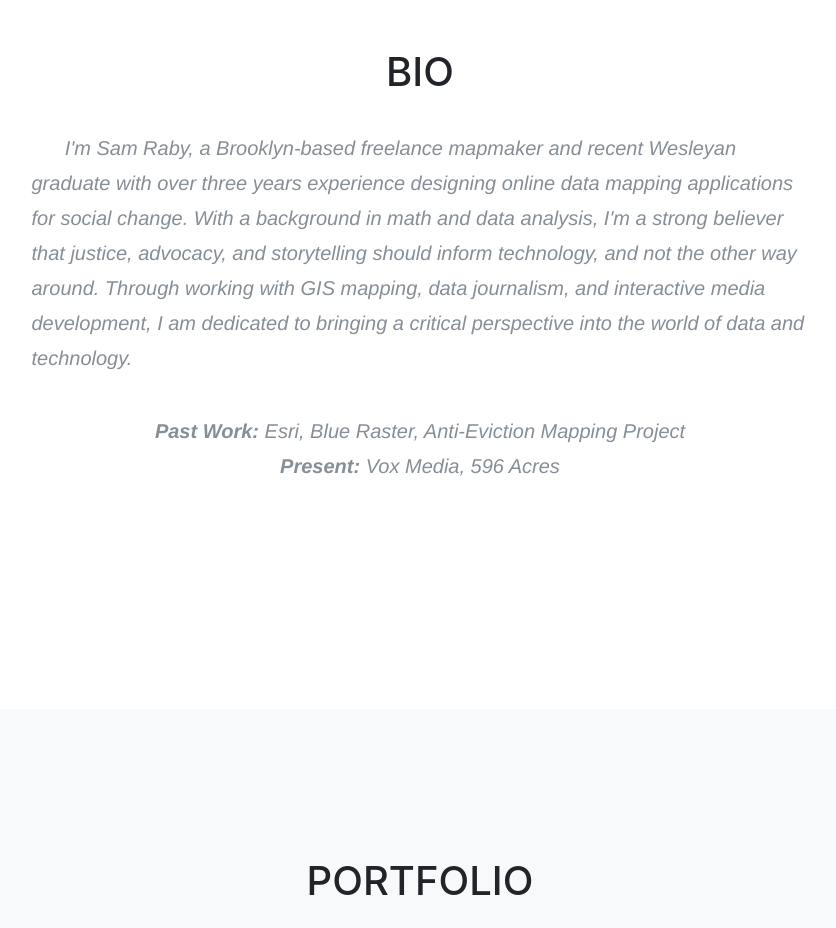
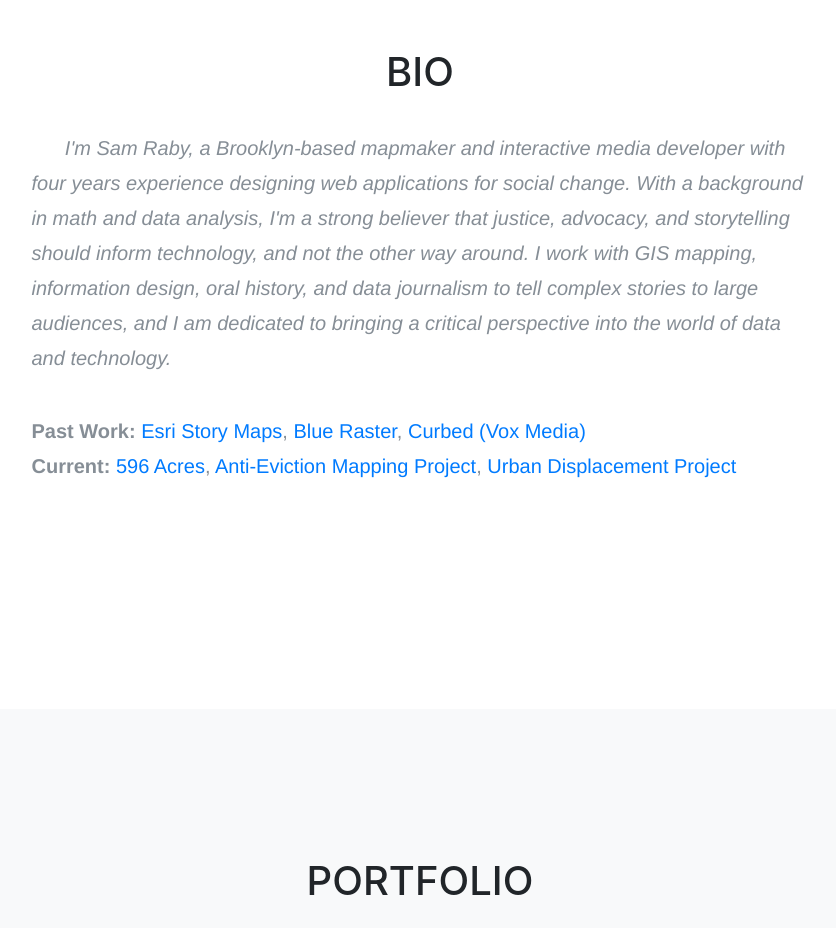
Before and after one commit to sraby/about, a website with bundled scripts: page index.html in a window 1280 px wide. Shown: the part 900-1828 px from the top of the page, without its empty margins (220-1056 px from the left). Built offline with nearby package versions, Linux system fonts and the light colour scheme; a web font is replaced by a local one.

Commit message:
updated bio

```diff
--- a/css/agency.css
+++ b/css/agency.css
@@ -11,7 +11,7 @@
   line-height: 1.75;}
 
 a {
-  color: #fed136; }
+  color: #fec503; }
   a.active, a:active, a:focus, a:hover {
     color: #fec503; }
 
--- a/index.html
+++ b/index.html
@@ -24,7 +24,7 @@
     <link href='https://fonts.googleapis.com/css?family=Roboto+Slab:400,100,300,700' rel='stylesheet' type='text/css'>
 
     <!-- Custom styles for this template -->
-    <link href="css/agency.min.css" rel="stylesheet">
+    <link href="css/agency.css" rel="stylesheet">
 
 
   </head>
@@ -72,11 +72,17 @@
             <h2 class="section-heading">Bio</h2>
             <h3 class="section-subheading text-muted">
               <br>
-              <p align="left"> &nbsp;&nbsp;&nbsp;&nbsp;&nbsp; I'm Sam Raby, a Brooklyn-based freelance mapmaker and recent Wesleyan graduate with over three years experience designing online data mapping applications for social change. With a background in math and data analysis, I'm a strong believer that justice, advocacy, and storytelling should inform technology, and not the other way around. Through working with GIS mapping, data journalism, and interactive media development, I am dedicated to bringing a critical perspective into the world of data and technology.
+              <p align="left"> &nbsp;&nbsp;&nbsp;&nbsp;&nbsp; I'm Sam Raby, a Brooklyn-based mapmaker and interactive media developer with four years experience designing web applications for social change. With a background in math and data analysis, I'm a strong believer that justice, advocacy, and storytelling should inform technology, and not the other way around. I work with GIS mapping, information design, oral history, and data journalism to tell complex stories to large audiences, and I am dedicated to bringing a critical perspective into the world of data and technology.
               </p>
               <br>
-              <p> <b> Past Work:</b> Esri, Blue Raster, Anti-Eviction Mapping Project <br>
-                <b> Present:</b> Vox Media, 596 Acres </p>
+              <p align="left" style="font-style:normal"> <b> Past Work:</b>
+                <a href="http://storymaps.arcgis.com/en/" target="_blank">Esri Story Maps</a>,
+                <a href="https://www.blueraster.com/" target="_blank">Blue Raster</a>,
+                <a href="https://www.curbed.com/" target="_blank">Curbed (Vox Media)</a><br>
+                <b> Current:</b>
+                <a href="http://596acres.org/" target="_blank">596 Acres</a>,
+                <a href="https://www.antievictionmap.com/" target="_blank">Anti-Eviction Mapping Project</a>,
+                <a href="http://www.urbandisplacement.org/about" target="_blank">Urban Displacement Project</a></p>
               </h3>
           </div>
         </div>
```
Also changed, not shown: css/agency.min.css (deleted).
